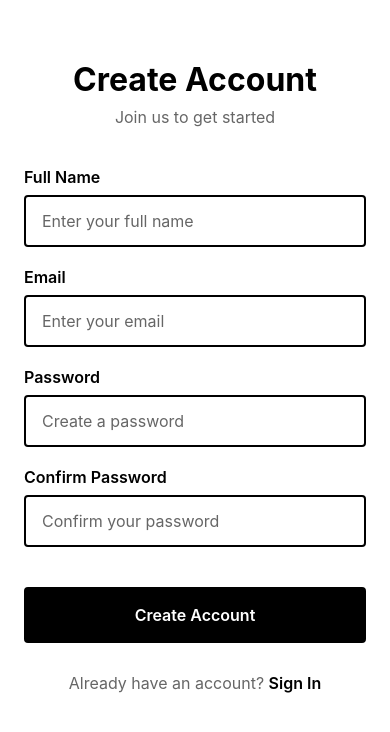
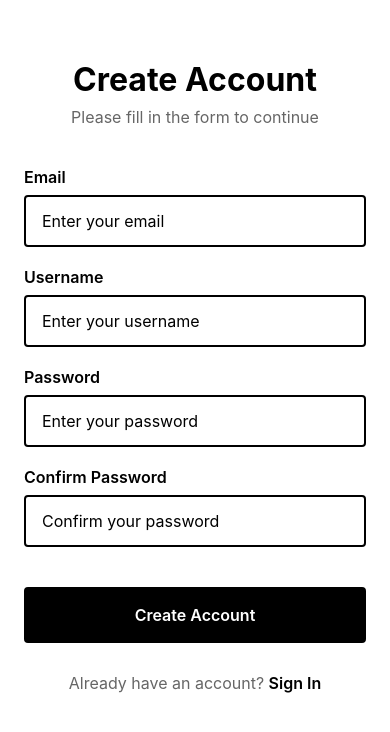
Before and after one commit to yashasurs/HealthScan, a React Native app in the folder mobile/: screen /Signup in a window 390 px wide. Shown: the top 732 px of the page. Built offline with nearby package versions, Linux system fonts and the light colour scheme.

Commit message:
fixed register page and auth

```diff
--- a/mobile/App.js
+++ b/mobile/App.js
@@ -1,10 +1,13 @@
+import React from 'react';
 import { StatusBar } from 'expo-status-bar';
-import { StyleSheet, Text, View, ActivityIndicator } from 'react-native';
+import { StyleSheet, View, ActivityIndicator } from 'react-native';
 import { NavigationContainer } from '@react-navigation/native';
 import { createBottomTabNavigator } from '@react-navigation/bottom-tabs';
 import { createStackNavigator } from '@react-navigation/stack';
 import { Ionicons } from '@expo/vector-icons';
-import { useEffect, useState } from 'react';
+
+// Import AuthProvider and useAuth
+import { AuthProvider, useAuth } from './Contexts/Authcontext';
 
 // Import Screens
 import LoginScreen from './screens/LoginScreen';
@@ -23,7 +26,6 @@ function MainTabNavigator() {
       screenOptions={({ route }) => ({
         tabBarIcon: ({ focused, color, size }) => {
           let iconName;
-
           if (route.name === 'Dashboard') {
             iconName = focused ? 'home' : 'home-outline';
           } else if (route.name === 'QR Code') {
@@ -33,7 +35,6 @@ function MainTabNavigator() {
           } else if (route.name === 'Profile') {
             iconName = focused ? 'person' : 'person-outline';
           }
-
           return <Ionicons name={iconName} size={size} color={color} />;
         },
         tabBarActiveTintColor: '#000',
@@ -54,16 +55,39 @@ function MainTabNavigator() {
   );
 }
 
-export default function App() {
+function AppNavigator() {
+  const { isAuthenticated, loading } = useAuth();
+
+  if (loading) {
+    return (
+      <View style={styles.loadingContainer}>
+        <ActivityIndicator size="large" color="#000" />
+      </View>
+    );
+  }
+
   return (
     <NavigationContainer>
       <StatusBar style="light" />
       <Stack.Navigator screenOptions={{ headerShown: false }}>
-        <Stack.Screen name="Login" component={LoginScreen} />
-        <Stack.Screen name="Signup" component={SignupScreen} />
-        <Stack.Screen name="MainTabs" component={MainTabNavigator} />
+        {isAuthenticated ? (
+          <Stack.Screen name="MainTabs" component={MainTabNavigator} />
+        ) : (
+          <>
+            <Stack.Screen name="Login" component={LoginScreen} />
+            <Stack.Screen name="Signup" component={SignupScreen} />
+          </>
+        )}
       </Stack.Navigator>
     </NavigationContainer>
+  );
+}
+
+export default function App() {
+  return (
+    <AuthProvider>
+      <AppNavigator />
+    </AuthProvider>
   );
 }
 
--- /dev/null
+++ b/mobile/Contexts/Authcontext.js
@@ -0,0 +1,134 @@
+import React, { createContext, useContext, useState, useEffect } from "react";
+import AsyncStorage from "@react-native-async-storage/async-storage";
+import axios from 'axios';
+
+const API_URL = 'http://10.0.2.2:8000';
+
+// Create the auth context
+const AuthContext = createContext(null);
+
+// Create a provider component
+export const AuthProvider = ({ children }) => {
+  const [user, setUser] = useState(null);
+  const [token, setToken] = useState(null);
+  const [loading, setLoading] = useState(true);
+  const [error, setError] = useState(null);
+
+  const isAuthenticated = !!token;
+
+  const getToken = async () => {
+    try {
+      const storedToken = await AsyncStorage.getItem("token");
+      return storedToken;
+    } catch (error) {
+      console.error("Failed to retrieve token from AsyncStorage", error);
+      return null;
+    }
+  };
+
+  // Load token and user from AsyncStorage on app start
+  useEffect(() => {
+    const loadStoredData = async () => {
+      try {
+        const storedToken = await AsyncStorage.getItem("token");
+        const storedUser = await AsyncStorage.getItem("user");
+
+        if (storedToken && storedUser) {
+          setToken(storedToken);
+          setUser(JSON.parse(storedUser));
+        }
+      } catch (error) {
+        console.error("Failed to load auth data from AsyncStorage", error);
+      } finally {
+        setLoading(false);
+      }
+    };
+
+    loadStoredData();
+  }, []);
+
+  const register = async (email, username, password) => {
+    try {
+      setError(null);
+      const response = await axios.post(`${API_URL}/register`, {
+        email,
+        username,
+        password
+      });
+
+      const { access_token } = response.data;
+      const userData = { email, username };
+
+      // Set token and user data directly after registration
+      setToken(access_token);
+      setUser(userData);
+      await AsyncStorage.setItem("token", access_token);
+      await AsyncStorage.setItem("user", JSON.stringify(userData));
+
+      return { success: true };
+    } catch (error) {
+      const message = error.response?.data?.detail || 'Registration failed';
+      setError(message);
+      return { success: false, error: message };
+    }
+  };
+
+  const login = async (username, password) => {
+    try {
+      setError(null);
+      const response = await axios.post(`${API_URL}/login`, {
+        username,
+        password
+      });
+
+      const { access_token } = response.data;
+      const userData = { username };
+
+      setToken(access_token);
+      setUser(userData);
+      await AsyncStorage.setItem("token", access_token);
+      await AsyncStorage.setItem("user", JSON.stringify(userData));
+
+      return { success: true };
+    } catch (error) {
+      const message = error.response?.data?.detail || 'Login failed';
+      setError(message);
+      return { success: false, error: message };
+    }
+  };
+
+  const logout = async () => {
+    try {
+      setToken(null);
+      setUser(null);
+      await AsyncStorage.removeItem("token");
+      await AsyncStorage.removeItem("user");
+    } catch (error) {
+      console.error("Logout error:", error);
+    }
+  };
+
+  return (
+    <AuthContext.Provider value={{
+      user,
+      token,
+      isAuthenticated,
+      loading,
+      error,
+      getToken,
+      login,
+      logout,
+      register
+    }}>
+      {children}
+    </AuthContext.Provider>
+  );
+};
+
+export const useAuth = () => {
+  const context = useContext(AuthContext);
+  if (!context) {
+    throw new Error("useAuth must be used within an AuthProvider");
+  }
+  return context;
+};
--- a/mobile/package.json
+++ b/mobile/package.json
@@ -17,7 +17,10 @@
     "@react-navigation/stack": "^7.3.2",
     "axios": "^1.9.0",
     "expo": "~53.0.9",
+    "expo-constants": "^17.1.6",
     "expo-document-picker": "^13.1.5",
+    "expo-linking": "^7.1.5",
+    "expo-router": "^5.0.7",
     "expo-status-bar": "~2.2.3",
     "react": "19.0.0",
     "react-native": "0.79.2",
--- a/mobile/screens/LoginScreen.js
+++ b/mobile/screens/LoginScreen.js
@@ -11,28 +11,38 @@ import {
   Alert,
   ActivityIndicator,
 } from 'react-native';
+import { useAuth } from '../Contexts/Authcontext';
 
 const LoginScreen = ({ navigation }) => {
-  const [email, setEmail] = useState('');
+  const [username, setUsername] = useState('');
   const [password, setPassword] = useState('');
   const [isLoading, setIsLoading] = useState(false);
+  const { login, error } = useAuth();
 
   const handleLogin = async () => {
-    if (!email.trim() || !password.trim()) {
-      Alert.alert('Error', 'Please enter both email and password');
+    if (!username.trim()) {
+      Alert.alert('Error', 'Please enter your username');
+      return;
+    }
+
+    if (!password.trim()) {
+      Alert.alert('Error', 'Please enter your password');
       return;
     }
 
     setIsLoading(true);
 
     try {
-      // Simulate login process
-      await new Promise(resolve => setTimeout(resolve, 1000));
+      const result = await login(username, password);
 
-      // Navigate directly to MainTabs without authentication
-      navigation.replace('MainTabs');
+      if (result.success) {
+        // Navigation will happen automatically due to auth state change
+      } else {
+        Alert.alert('Login Failed', result.error || 'Please check your credentials');
+      }
     } catch (error) {
-      Alert.alert('Login Failed', 'Please check your credentials and try again');
+      Alert.alert('Error', 'An unexpected error occurred');
+      console.error('Login error:', error);
     } finally {
       setIsLoading(false);
     }
@@ -43,29 +53,36 @@ const LoginScreen = ({ navigation }) => {
   };
 
   return (
-    <ScrollView contentContainerStyle={styles.scrollContainer}>
-      <KeyboardAvoidingView
-        behavior={Platform.OS === 'ios' ? 'padding' : 'height'}
-        style={styles.container}
+    <KeyboardAvoidingView
+      style={styles.container}
+      behavior={Platform.OS === 'ios' ? 'padding' : 'height'}
+    >
+      <ScrollView
+        contentContainerStyle={styles.scrollContainer}
+        keyboardShouldPersistTaps="handled"
       >
         <View style={styles.content}>
           <View style={styles.header}>
             <Text style={styles.title}>Welcome Back</Text>
-            <Text style={styles.subtitle}>Sign in to your account</Text>
+            <Text style={styles.subtitle}>Please sign in to your account</Text>
           </View>
+
+          {error && (
+            <View style={styles.errorContainer}>
+              <Text style={styles.errorText}>{error}</Text>
+            </View>
+          )}
 
           <View style={styles.form}>
             <View style={styles.inputContainer}>
-              <Text style={styles.label}>Email</Text>
+              <Text style={styles.label}>Username</Text>
               <TextInput
                 style={styles.input}
-                value={email}
-                onChangeText={setEmail}
-                placeholder="Enter your email"
-                placeholderTextColor="#666"
-                keyboardType="email-address"
+                placeholder="Enter your username"
+                value={username}
+                onChangeText={setUsername}
                 autoCapitalize="none"
-                autoCorrect={false}
+                editable={!isLoading}
               />
             </View>
 
@@ -73,13 +90,11 @@ const LoginScreen = ({ navigation }) => {
               <Text style={styles.label}>Password</Text>
               <TextInput
                 style={styles.input}
+                placeholder="Enter your password"
                 value={password}
                 onChangeText={setPassword}
-                placeholder="Enter your password"
-                placeholderTextColor="#666"
                 secureTextEntry
-                autoCapitalize="none"
-                autoCorrect={false}
+                editable={!isLoading}
               />
             </View>
 
@@ -89,7 +104,7 @@ const LoginScreen = ({ navigation }) => {
               disabled={isLoading}
             >
               {isLoading ? (
-                <ActivityIndicator color="#fff" />
+                <ActivityIndicator color="#ffffff" />
               ) : (
                 <Text style={styles.loginButtonText}>Sign In</Text>
               )}
@@ -97,14 +112,14 @@ const LoginScreen = ({ navigation }) => {
 
             <View style={styles.signupContainer}>
               <Text style={styles.signupText}>Don't have an account? </Text>
-              <TouchableOpacity onPress={navigateToSignup}>
+              <TouchableOpacity onPress={navigateToSignup} disabled={isLoading}>
                 <Text style={styles.signupLink}>Sign Up</Text>
               </TouchableOpacity>
             </View>
           </View>
         </View>
-      </KeyboardAvoidingView>
-    </ScrollView>
+      </ScrollView>
+    </KeyboardAvoidingView>
   );
 };
 
@@ -136,6 +151,18 @@ const styles = StyleSheet.create({
   subtitle: {
     fontSize: 16,
     color: '#666666',
+  },
+  errorContainer: {
+    backgroundColor: '#ffe6e6',
+    padding: 12,
+    borderRadius: 4,
+    marginBottom: 20,
+    borderLeftWidth: 4,
+    borderLeftColor: '#ff0000',
+  },
+  errorText: {
+    color: '#cc0000',
+    fontSize: 14,
   },
   form: {
     flex: 1,
--- a/mobile/screens/SignupScreen.js
+++ b/mobile/screens/SignupScreen.js
@@ -11,15 +11,17 @@ import {
   Alert,
   ActivityIndicator,
 } from 'react-native';
+import { useAuth } from '../Contexts/Authcontext';
 
 const SignupScreen = ({ navigation }) => {
   const [formData, setFormData] = useState({
-    fullName: '',
     email: '',
+    username: '',
     password: '',
     confirmPassword: '',
   });
   const [isLoading, setIsLoading] = useState(false);
+  const { register, error } = useAuth();
 
   const handleInputChange = (field, value) => {
     setFormData(prev => ({
@@ -29,12 +31,7 @@ const SignupScreen = ({ navigation }) => {
   };
 
   const validateForm = () => {
-    const { fullName, email, password, confirmPassword } = formData;
-
-    if (!fullName.trim()) {
-      Alert.alert('Error', 'Please enter your full name');
-      return false;
-    }
+    const { email, username, password, confirmPassword } = formData;
 
     if (!email.trim()) {
       Alert.alert('Error', 'Please enter your email');
@@ -43,6 +40,11 @@ const SignupScreen = ({ navigation }) => {
 
     if (!email.includes('@')) {
       Alert.alert('Error', 'Please enter a valid email address');
+      return false;
+    }
+
+    if (!username.trim()) {
+      Alert.alert('Error', 'Please enter a username');
       return false;
     }
 
@@ -70,22 +72,18 @@ const SignupScreen = ({ navigation }) => {
     setIsLoading(true);
 
     try {
-      // Simulate registration process
-      await new Promise(resolve => setTimeout(resolve, 1500));
+      const { email, username, password } = formData;
+      const result = await register(email, username, password);
 
-      // Show success and navigate to MainTabs
-      Alert.alert(
-        "Account Created",
-        "Your account has been created successfully!",
-        [
-          {
-            text: "OK",
-            onPress: () => navigation.replace('MainTabs')
-          }
-        ]
-      );
+      if (result.success) {
+        Alert.alert('Success', 'Account created successfully!');
+        // Navigation will happen automatically due to auth state change
+      } else {
+        Alert.alert('Registration Failed', result.error || 'Please try again');
+      }
     } catch (error) {
-      Alert.alert('Registration Failed', 'Please try again');
+      Alert.alert('Error', 'An unexpected error occurred');
+      console.error('Signup error:', error);
     } finally {
       setIsLoading(false);
     }
@@ -96,42 +94,49 @@ const SignupScreen = ({ navigation }) => {
   };
 
   return (
-    <ScrollView contentContainerStyle={styles.scrollContainer}>
-      <KeyboardAvoidingView
-        behavior={Platform.OS === 'ios' ? 'padding' : 'height'}
-        style={styles.container}
+    <KeyboardAvoidingView
+      style={styles.container}
+      behavior={Platform.OS === 'ios' ? 'padding' : 'height'}
+    >
+      <ScrollView
+        contentContainerStyle={styles.scrollContainer}
+        keyboardShouldPersistTaps="handled"
       >
         <View style={styles.content}>
           <View style={styles.header}>
             <Text style={styles.title}>Create Account</Text>
-            <Text style={styles.subtitle}>Join us to get started</Text>
+            <Text style={styles.subtitle}>Please fill in the form to continue</Text>
           </View>
+
+          {error && (
+            <View style={styles.errorContainer}>
+              <Text style={styles.errorText}>{error}</Text>
+            </View>
+          )}
 
           <View style={styles.form}>
             <View style={styles.inputContainer}>
-              <Text style={styles.label}>Full Name</Text>
+              <Text style={styles.label}>Email</Text>
               <TextInput
                 style={styles.input}
-                value={formData.fullName}
-                onChangeText={(value) => handleInputChange('fullName', value)}
-                placeholder="Enter your full name"
-                placeholderTextColor="#666"
-                autoCapitalize="words"
-                autoCorrect={false}
+                placeholder="Enter your email"
+                value={formData.email}
+                onChangeText={(value) => handleInputChange('email', value)}
+                keyboardType="email-address"
+                autoCapitalize="none"
+                editable={!isLoading}
               />
             </View>
 
             <View style={styles.inputContainer}>
-              <Text style={styles.label}>Email</Text>
+              <Text style={styles.label}>Username</Text>
               <TextInput
                 style={styles.input}
-                value={formData.email}
-                onChangeText={(value) => handleInputChange('email', value)}
-                placeholder="Enter your email"
-                placeholderTextColor="#666"
-                keyboardType="email-address"
+                placeholder="Enter your username"
+                value={formData.username}
+                onChangeText={(value) => handleInputChange('username', value)}
                 autoCapitalize="none"
-                autoCorrect={false}
+                editable={!isLoading}
               />
             </View>
 
@@ -139,13 +144,11 @@ const SignupScreen = ({ navigation }) => {
               <Text style={styles.label}>Password</Text>
               <TextInput
                 style={styles.input}
+                placeholder="Enter your password"
                 value={formData.password}
                 onChangeText={(value) => handleInputChange('password', value)}
-                placeholder="Create a password"
-                placeholderTextColor="#666"
                 secureTextEntry
-                autoCapitalize="none"
-                autoCorrect={false}
+                editable={!isLoading}
               />
             </View>
 
@@ -153,13 +156,11 @@ const SignupScreen = ({ navigation }) => {
               <Text style={styles.label}>Confirm Password</Text>
               <TextInput
                 style={styles.input}
+                placeholder="Confirm your password"
                 value={formData.confirmPassword}
                 onChangeText={(value) => handleInputChange('confirmPassword', value)}
-                placeholder="Confirm your password"
-                placeholderTextColor="#666"
                 secureTextEntry
-                autoCapitalize="none"
-                autoCorrect={false}
+                editable={!isLoading}
               />
             </View>
 
@@ -169,7 +170,7 @@ const SignupScreen = ({ navigation }) => {
               disabled={isLoading}
             >
               {isLoading ? (
-                <ActivityIndicator color="#fff" />
+                <ActivityIndicator color="#ffffff" />
               ) : (
                 <Text style={styles.signupButtonText}>Create Account</Text>
               )}
@@ -177,14 +178,14 @@ const SignupScreen = ({ navigation }) => {
 
             <View style={styles.loginContainer}>
               <Text style={styles.loginText}>Already have an account? </Text>
-              <TouchableOpacity onPress={navigateToLogin}>
+              <TouchableOpacity onPress={navigateToLogin} disabled={isLoading}>
                 <Text style={styles.loginLink}>Sign In</Text>
               </TouchableOpacity>
             </View>
           </View>
         </View>
-      </KeyboardAvoidingView>
-    </ScrollView>
+      </ScrollView>
+    </KeyboardAvoidingView>
   );
 };
 
@@ -216,6 +217,18 @@ const styles = StyleSheet.create({
   subtitle: {
     fontSize: 16,
     color: '#666666',
+  },
+  errorContainer: {
+    backgroundColor: '#ffe6e6',
+    padding: 12,
+    borderRadius: 4,
+    marginBottom: 20,
+    borderLeftWidth: 4,
+    borderLeftColor: '#ff0000',
+  },
+  errorText: {
+    color: '#cc0000',
+    fontSize: 14,
   },
   form: {
     flex: 1,
```
Also changed, not shown: 1 other file (tests, documents, lock files or other folders).
